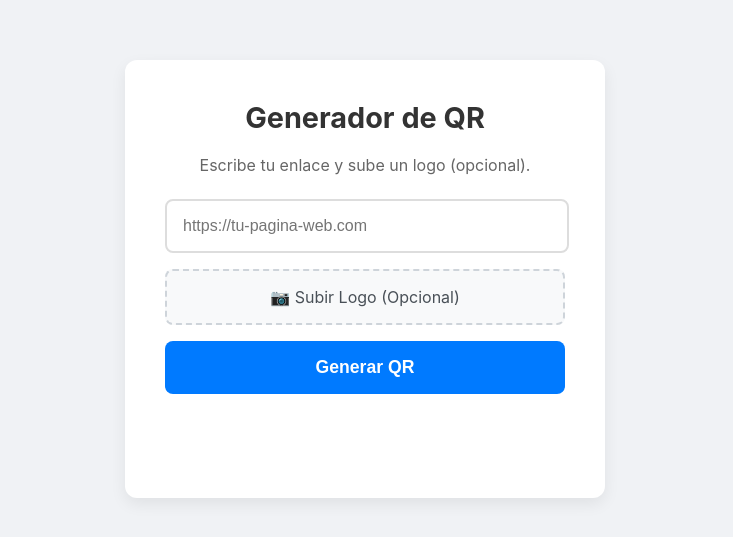
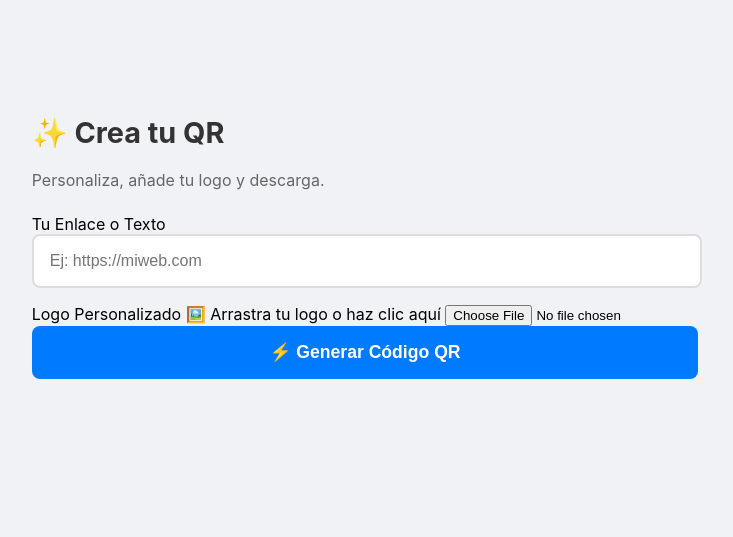
Before and after one commit to Raulmate7/creador_qr, a plain HTML site: page index.html in a window 1280 px wide. Shown: the part 121-658 px from the top of the page, without its empty margins (275-1008 px from the left). Drawn offline with Linux system fonts and the light colour scheme.

Commit message:
index.html

```diff
--- a/index.html
+++ b/index.html
@@ -3,33 +3,49 @@
 <head>
     <meta charset="UTF-8">
     <meta name="viewport" content="width=device-width, initial-scale=1.0">
-    <title>Generador de QR con Logo</title>
+    <title>QR Creator Pro</title>
+    <link rel="preconnect" href="https://fonts.googleapis.com">
+    <link rel="preconnect" href="https://fonts.gstatic.com" crossorigin>
+    <link href="https://fonts.googleapis.com/css2?family=Poppins:wght@300;400;600&display=swap" rel="stylesheet">
     <link rel="stylesheet" href="style.css">
 </head>
 <body>
 
-    <div class="qr-container">
-        <h1>Generador de QR</h1>
-        <p>Escribe tu enlace y sube un logo (opcional).</p>
+    <div class="background-animate"></div>
 
-        <input type="text" id="qr-text" placeholder="https://tu-pagina-web.com">
+    <div class="qr-card">
+        <div class="header">
+            <h1>✨ Crea tu QR</h1>
+            <p>Personaliza, añade tu logo y descarga.</p>
+        </div>
 
-        <div class="file-upload-area">
-            <label for="logo-upload" class="upload-label">
-                <span id="logo-text">📷 Subir Logo (Opcional)</span>
-                <input type="file" id="logo-upload" accept="image/*" class="hidden-file-input">
+        <div class="input-group">
+            <label>Tu Enlace o Texto</label>
+            <input type="text" id="qr-text" placeholder="Ej: https://miweb.com" autocomplete="off">
+        </div>
+
+        <div class="file-upload-wrapper">
+            <label>Logo Personalizado</label>
+            <label for="logo-upload" class="upload-zone" id="upload-zone">
+                <span class="icon">🖼️</span>
+                <span id="logo-text">Arrastra tu logo o haz clic aquí</span>
+                <input type="file" id="logo-upload" accept="image/*" class="hidden-input">
             </label>
         </div>
 
-        <button id="generate-btn">Generar QR</button>
+        <button id="generate-btn" class="btn-primary">
+            ⚡ Generar Código QR
+        </button>
 
-        <div id="canvas-container"></div>
+        <div id="canvas-container" class="qr-output">
+            </div>
 
-        <button id="download-btn" class="hidden">Descargar QR</button>
+        <button id="download-btn" class="btn-secondary hidden">
+            ⬇️ Descargar PNG
+        </button>
     </div>
 
     <script src="https://cdn.jsdelivr.net/npm/qr-code-styling@1.6.0/lib/qr-code-styling.js"></script>
-
     <script src="app.js"></script>
 </body>
 </html>
```
